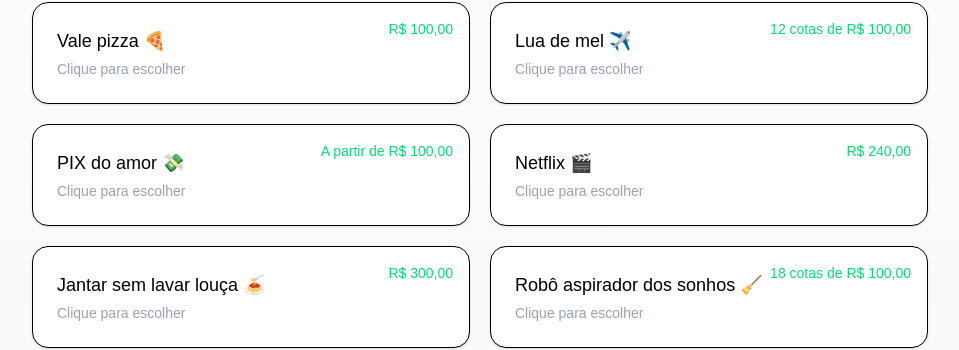
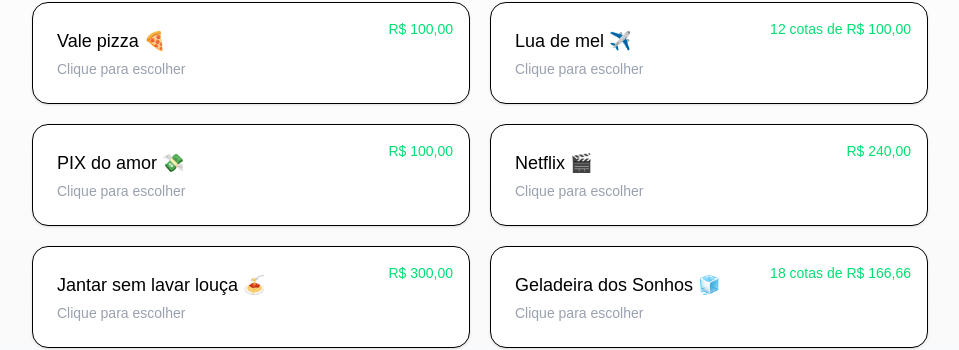
Before and after one commit to matheus-pimentel11/casamento-jullyane-gabriel, a React (Vite) app: page / in a window 1280 px wide. Shown: the part 3528-3878 px from the top of the page, without its empty margins (160-1119 px from the left). Built offline with nearby package versions, Linux system fonts and the light colour scheme; no server answers; the database is empty.

Commit message:
Descrição das alterações

```diff
--- a/src/components/GiftList.jsx
+++ b/src/components/GiftList.jsx
@@ -8,7 +8,7 @@ const gifts = [
   "PIX do amor 💸",
   "Netflix 🎬",
   "Jantar sem lavar louça 🍝",
-  "Robô aspirador dos sonhos 🧹",
+  "Geladeira dos Sonhos 🧊",
   "Kit pipoca e cobertor 🍿",
   "Cota mercado pós-casamento 🛒",
   "Cota sofá dos cochilos 🛋️",
@@ -25,10 +25,10 @@ const giftPrices = {
   "Vale pizza 🍕": "R$ 100,00",
   "Cafeteira ☕": "R$ 350,00",
   "Lua de mel ✈️": "12 cotas de R$ 100,00",
-  "PIX do amor 💸": "A partir de R$ 100,00",
+  "PIX do amor 💸": "R$ 100,00",
   "Netflix 🎬": "R$ 240,00",
   "Jantar sem lavar louça 🍝": "R$ 300,00",
-  "Robô aspirador dos sonhos 🧹": "18 cotas de R$ 100,00",
+  "Geladeira dos Sonhos 🧊": "18 cotas de R$ 166,66",
   "Kit pipoca e cobertor 🍿": "R$ 180,00",
   "Cota mercado pós-casamento 🛒": "5 cotas de R$ 100,00",
   "Cota sofá dos cochilos 🛋️": "10 cotas de R$ 100,00",
```
